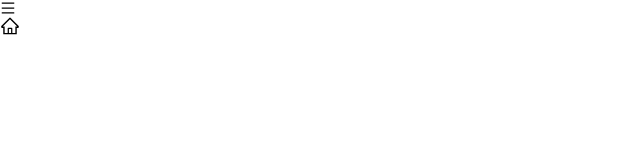
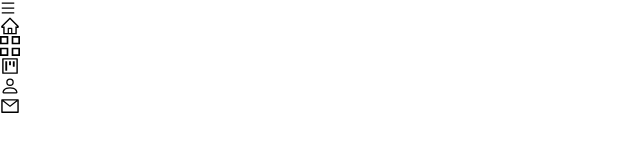
Before and after one commit to Mythventor/Mythventor.github.io, a React app in the folder personal portfolio/: page / in a window 1280 px wide. Shown: the top 166 px of the page, without its empty margins (0-640 px from the left). Built offline with nearby package versions, Linux system fonts and the light colour scheme; the HTML template or start-up script is replaced by a standard one.

Commit message:
Update Sidenav.jsx

```diff
--- a/personal portfolio/src/components/Sidenav.jsx
+++ b/personal portfolio/src/components/Sidenav.jsx
@@ -53,12 +53,28 @@
                 ''
             )
         }
-
+        {/* Create a menu from the left side (computer mode)*/}
         <div className='md:block hidden fixed top-[25%] z-10'>
             <div className='flex flex-col'>
+                {/* Create a menu option for Home page (computer mode)*/}
                 <a href='#main' className='rounded-full shadow-lg bg-gray-100 shadow-gray-400 m-2 p-4 cursor-pointer hover:scale-110 ease-in duration-300'>
                     <AiOutlineHome size={20}/>
-
+                </a>
+                {/* Create a menu option for Work page (computer mode)*/}
+                <a href='#main' className='rounded-full shadow-lg bg-gray-100 shadow-gray-400 m-2 p-4 cursor-pointer hover:scale-110 ease-in duration-300'>
+                    <GrProjects size={20}/>
+                </a>
+                {/* Create a menu option for Project page (computer mode)*/}
+                <a href='#main' className='rounded-full shadow-lg bg-gray-100 shadow-gray-400 m-2 p-4 cursor-pointer hover:scale-110 ease-in duration-300'>
+                    <AiOutlineProject size={20}/>
+                </a>
+                {/* Create a menu option for Resume page (computer mode)*/}
+                <a href='#main' className='rounded-full shadow-lg bg-gray-100 shadow-gray-400 m-2 p-4 cursor-pointer hover:scale-110 ease-in duration-300'>
+                    <BsPerson size={20}/>
+                </a>
+                {/* Create a menu option for Contact page (computer mode)*/}
+                <a href='#main' className='rounded-full shadow-lg bg-gray-100 shadow-gray-400 m-2 p-4 cursor-pointer hover:scale-110 ease-in duration-300'>
+                    <AiOutlineMail size={20}/>
                 </a>
             </div>
         </div>
```
